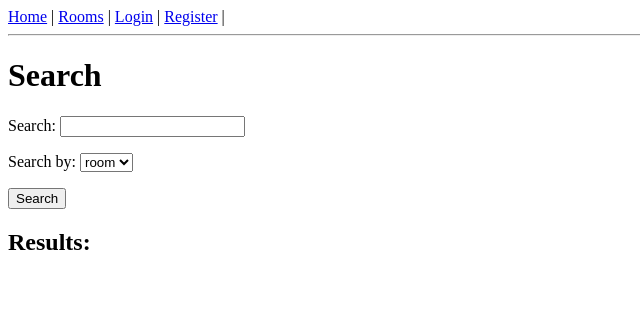
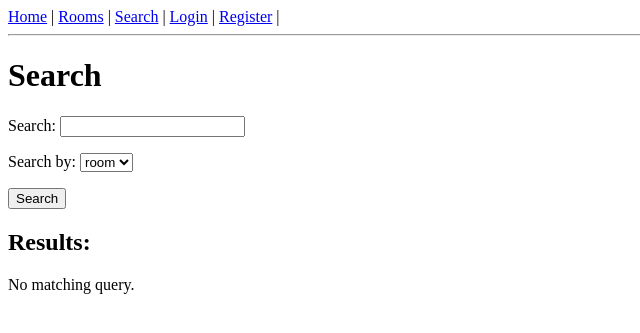
Before and after one commit to filipzmija1/MyChat, a Django app: page /search/ in a window 1280 px wide. Shown: the top 333 px of the page, without its empty margins (0-640 px from the left). Run offline with Django 4.2, Linux system fonts and the light colour scheme.

Commit message:
search results implemented

```diff
--- a/mychat/templates/viperchat/base.html
+++ b/mychat/templates/viperchat/base.html
@@ -11,6 +11,7 @@
 <body>
     <a href="{% url 'home' %}">Home</a> |
     <a href="{% url 'rooms' %}">Rooms</a> |
+    <a href="{% url 'search' %}">Search</a> |
 
     {% if user.is_authenticated %}
         <a href="{% url 'user_detail' user.username %}">{{ user.username }} </a> |
--- a/mychat/templates/viperchat/search_form.html
+++ b/mychat/templates/viperchat/search_form.html
@@ -11,15 +11,17 @@
 </form>
 
 <h2>Results:</h2>
+{% if search_result %}
   <ul>
     {% for result in search_result %}
       {% if result.name %}
         <li><a href='{% url "room_detail" result.pk %}'>{{ result.name }}</a></li>
       {% elif result.username %}
         <li><a href='{% url "user_detail" result.username %}'>{{ result.username }}</a></li>
-    {% else %}
-        No matching query
       {% endif %}
     {% endfor %}
   </ul>
+{% else %}
+  <p>No matching query.</p>
+{% endif %}
 {% endblock %}
--- a/mychat/viperchat/views.py
+++ b/mychat/viperchat/views.py
@@ -130,7 +130,6 @@ class AddFriend(LoginRequiredMixin, UpdateView):
     model = User
 
 
-
 class SearchUserOrRoom(FormView):
     """This view is destined to search users and/or rooms"""
     form_class = SearchForm
@@ -140,12 +139,13 @@ class SearchUserOrRoom(FormView):
         search_by = form.cleaned_data['search_by']
         search_value = form.cleaned_data['search']
         search_result = None
-        if search_by == 'room':
-            search_result = Room.objects.filter(
-                Q(name__icontains=search_value) |
-                Q(name__startswith=search_value))
-        if search_by == 'user':
-            search_result = User.objects.filter(
-                Q(username__icontains=search_value) |
-                Q(username__startswith=search_value))
+        if search_value:
+            if search_by == 'room':
+                search_result = Room.objects.filter(
+                    Q(name__icontains=search_value) |
+                    Q(name__startswith=search_value))
+            if search_by == 'user':
+                search_result = User.objects.filter(
+                    Q(username__icontains=search_value) |
+                    Q(username__startswith=search_value))
         return render(self.request, 'viperchat/search_form.html', self.get_context_data(form=form, search_result=search_result))
```
Lines whose indentation alone changed are shown as unchanged.
